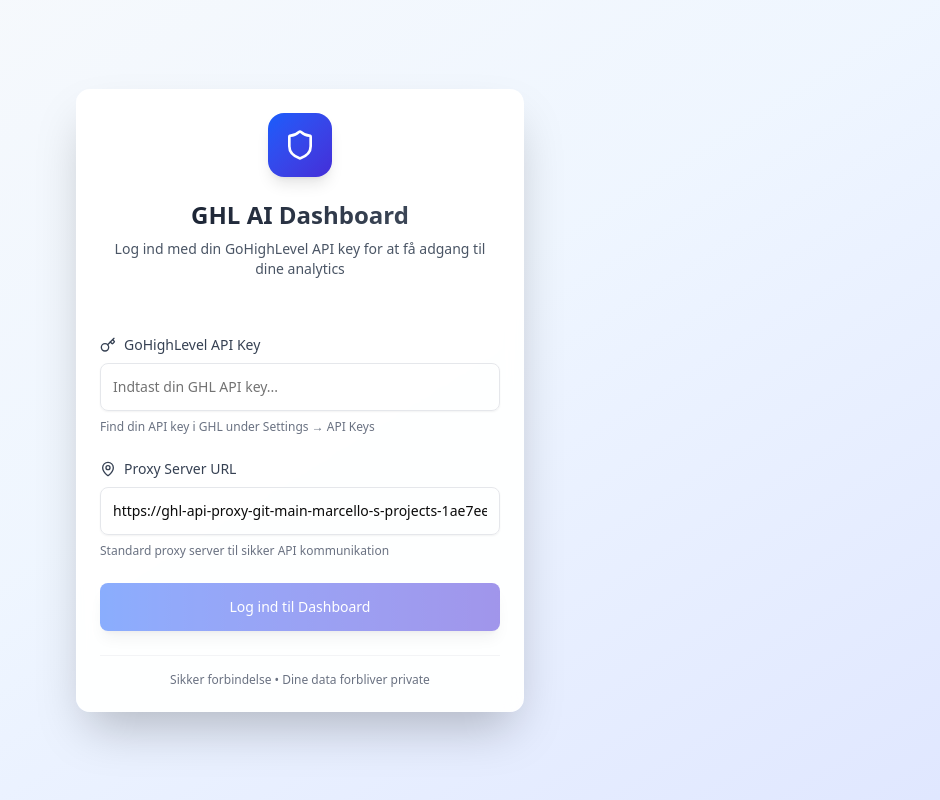
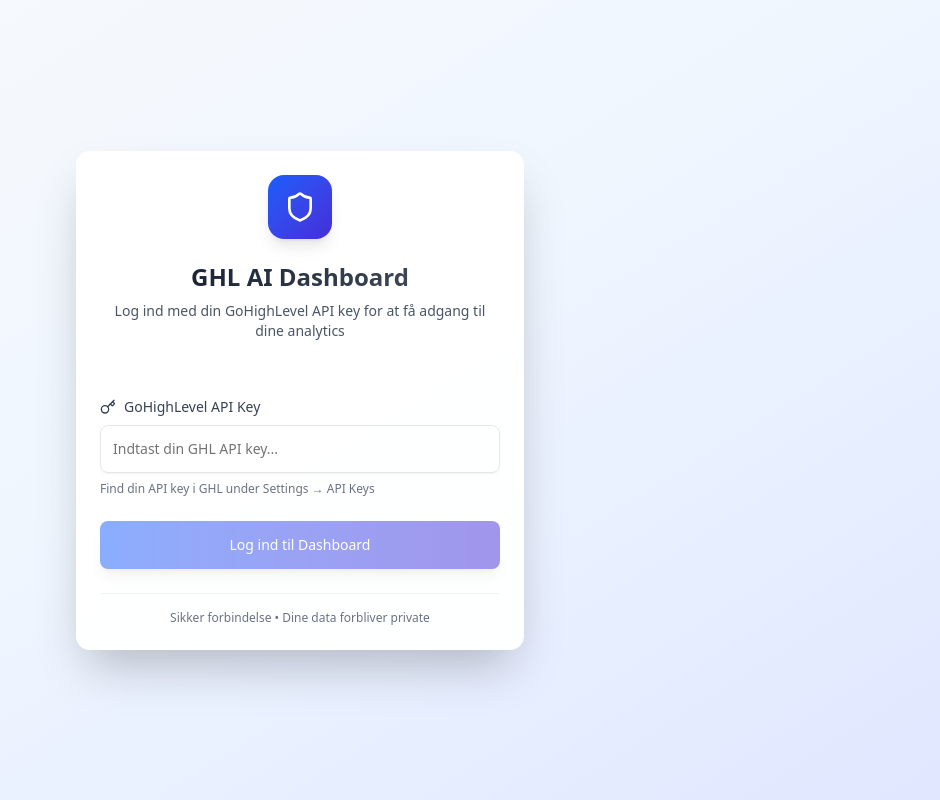
Before and after one commit to Marcello-code/modern-ghl-dashboard, a React (Vite) app: page / in a window 1280 px wide. Shown: the whole page, without its empty margins (340-1280 px from the left). Built offline with nearby package versions, Linux system fonts and the light colour scheme.

Commit message:
Simplify login: Remove proxy URL input field and hardcode URL

```diff
--- a/src/components/LoginForm.jsx
+++ b/src/components/LoginForm.jsx
@@ -4,17 +4,19 @@
 import { Card, CardContent, CardDescription, CardHeader, CardTitle } from '@/components/ui/card.jsx'
 import { Label } from '@/components/ui/label.jsx'
 import { Alert, AlertDescription } from '@/components/ui/alert.jsx'
-import { Loader2, Key, MapPin, Shield } from 'lucide-react'
+import { Loader2, Key, Shield } from 'lucide-react'
 import { motion } from 'framer-motion'
 
 export function LoginForm({ onLogin, isLoading, error }) {
   const [apiKey, setApiKey] = useState('')
-  const [proxyUrl, setProxyUrl] = useState('https://ghl-api-proxy-git-main-marcello-s-projects-1ae7ee8f.vercel.app/api/ghl')
+
+  // Hardcoded proxy URL - no need for user input
+  const PROXY_URL = 'https://ghl-api-proxy-git-main-marcello-s-projects-1ae7ee8f.vercel.app/api/ghl'
 
   const handleSubmit = (e) => {
     e.preventDefault()
     if (apiKey.trim()) {
-      onLogin(apiKey.trim(), proxyUrl.trim())
+      onLogin(apiKey.trim(), PROXY_URL)
     }
   }
 
@@ -67,24 +69,6 @@
                 </p>
               </div>
 
-              <div className="space-y-2">
-                <Label htmlFor="proxyUrl" className="text-sm font-medium text-gray-700 flex items-center gap-2">
-                  <MapPin className="w-4 h-4" />
-                  Proxy Server URL
-                </Label>
-                <Input
-                  id="proxyUrl"
-                  type="url"
-                  value={proxyUrl}
-                  onChange={(e) => setProxyUrl(e.target.value)}
-                  className="h-12 border-gray-200 focus:border-blue-500 focus:ring-blue-500/20"
-                  required
-                />
-                <p className="text-xs text-gray-500">
-                  Standard proxy server til sikker API kommunikation
-                </p>
-              </div>
-
               {error && (
                 <Alert className="border-red-200 bg-red-50">
                   <AlertDescription className="text-red-700">
```
